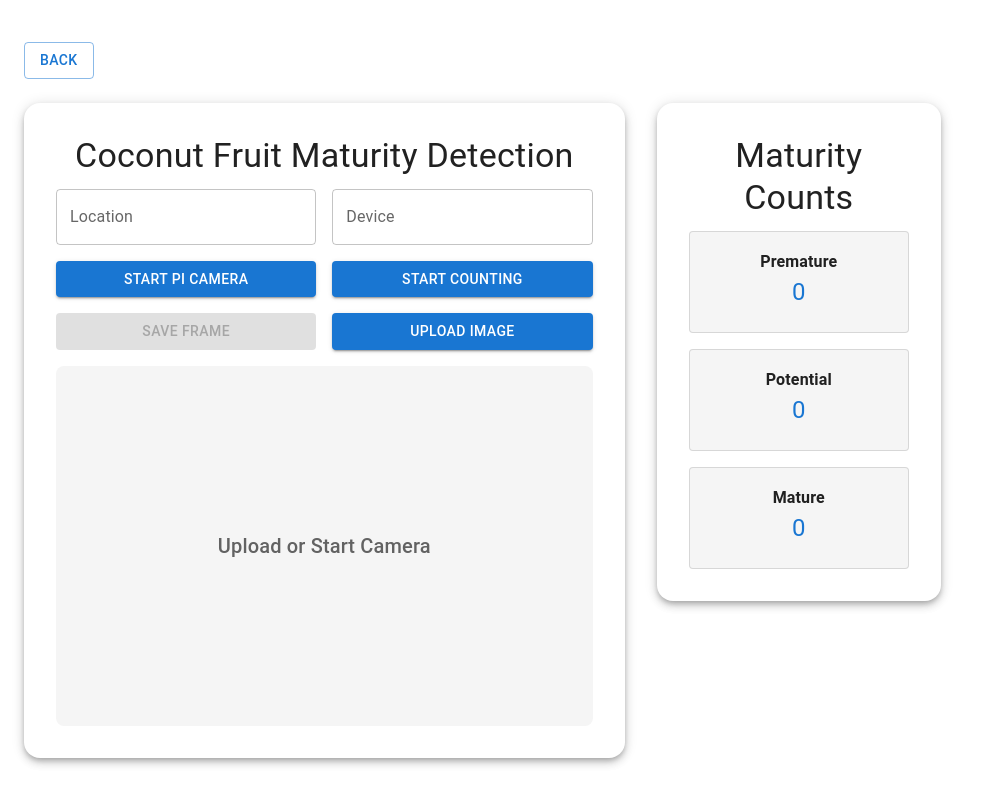
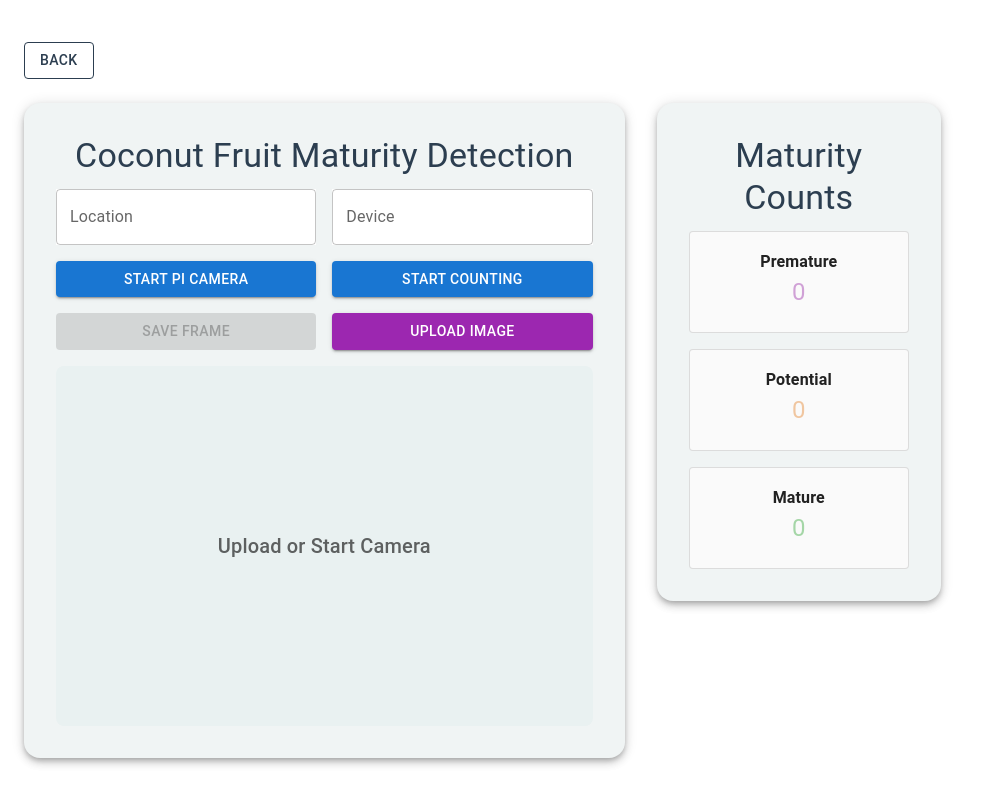
Before and after one commit to wwanjenn/Thesis-copy, a React (Vite) app in the folder frontend/: page / in a window 1280 px wide. Both pictures are taken after a click on the button "MATURITY DETECTION". Shown: the whole page, without its empty margins (0-988 px from the left). Built offline with nearby package versions, Linux system fonts and the light colour scheme.

Commit message:
adding more color

```diff
--- a/frontend/src/App.tsx
+++ b/frontend/src/App.tsx
@@ -1,6 +1,7 @@
 import { useState } from 'react';
 import { Box, Button, TextField, Container, Paper, Typography, Grid, Card, CardContent } from '@mui/material';
 import { motion } from 'framer-motion'; // Animate
+
 function App() {
   const [locationName, setLocationName] = useState('');
   const [deviceName, setDeviceName] = useState('');
@@ -108,11 +109,11 @@ function App() {
     <Grid container spacing={4}>
       <Grid item xs={12} md={8}>
         <motion.div initial={{ opacity: 0 }} animate={{ opacity: 1 }} transition={{ duration: 0.8 }}>
-          <Paper elevation={5} sx={{ p: 4, borderRadius: 4 }}>
-            <Typography variant="h4" textAlign="center" gutterBottom>Coconut Fruit Maturity Detection</Typography>
+          <Paper elevation={5} sx={{ p: 4, borderRadius: 4, backgroundColor: '#f0f4f4' }}>
+            <Typography variant="h4" textAlign="center" gutterBottom sx={{ color: '#2c3e50' }}>Coconut Fruit Maturity Detection</Typography>
             <Grid container spacing={2} mb={2}>
-              <Grid item xs={6}><TextField fullWidth label="Location" value={locationName} onChange={(e) => setLocationName(e.target.value)} /></Grid>
-              <Grid item xs={6}><TextField fullWidth label="Device" value={deviceName} onChange={(e) => setDeviceName(e.target.value)} /></Grid>
+              <Grid item xs={6}><TextField fullWidth label="Location" value={locationName} onChange={(e) => setLocationName(e.target.value)} sx={{ backgroundColor: 'white' }} /></Grid>
+              <Grid item xs={6}><TextField fullWidth label="Device" value={deviceName} onChange={(e) => setDeviceName(e.target.value)} sx={{ backgroundColor: 'white' }} /></Grid>
             </Grid>
             <Grid container spacing={2} mb={2}>
               <Grid item xs={6}><Button fullWidth variant="contained" color={isStreaming ? 'error' : 'primary'} onClick={isStreaming ? stopStream : startStream}>{isStreaming ? 'Stop Camera' : 'Start Pi Camera'}</Button></Grid>
@@ -121,13 +122,13 @@ function App() {
             <Grid container spacing={2} mb={2}>
               <Grid item xs={6}><Button fullWidth variant="contained" disabled={!isStreaming} onClick={captureFrame}>Save Frame</Button></Grid>
               <Grid item xs={6}>
-                <Button fullWidth variant="contained" component="label">
+                <Button fullWidth variant="contained" component="label" color="secondary">
                   Upload Image
                   <input hidden type="file" accept="image/*" onChange={handleImageUploadMat} />
                 </Button>
               </Grid>
             </Grid>
-            <Box sx={{ width: '100%', height: 360, borderRadius: 2, overflow: 'hidden', bgcolor: 'grey.100', display: 'flex', justifyContent: 'center', alignItems: 'center' }}>
+            <Box sx={{ width: '100%', height: 360, borderRadius: 2, overflow: 'hidden', bgcolor: '#e9f1f1', display: 'flex', justifyContent: 'center', alignItems: 'center' }}>
               {detectedImage
                 ? <img src={detectedImage} alt="Detection" style={{ width: '100%', height: '100%', objectFit: 'cover' }} />
                 : <Typography variant="h6" color="text.secondary">{isStreaming ? 'Streaming...' : 'Upload or Start Camera'}</Typography>
@@ -138,17 +139,24 @@ function App() {
       </Grid>
       <Grid item xs={12} md={4}>
         <motion.div initial={{ x: 50, opacity: 0 }} animate={{ x: 0, opacity: 1 }} transition={{ duration: 0.8 }}>
-          <Paper elevation={5} sx={{ p: 4, borderRadius: 4 }}>
-            <Typography variant="h4" textAlign="center" gutterBottom>Maturity Counts</Typography>
+          <Paper elevation={5} sx={{ p: 4, borderRadius: 4, backgroundColor: '#f0f4f4' }}>
+            <Typography variant="h4" textAlign="center" gutterBottom sx={{ color: '#2c3e50' }}>Maturity Counts</Typography>
             <Box display="flex" flexDirection="column" gap={2}>
-              {Object.entries(maturityCounts).map(([label, value]) => (
-                <Card key={label} variant="outlined" sx={{ bgcolor: 'grey.100', textAlign: 'center' }}>
-                  <CardContent>
-                    <Typography variant="subtitle1" fontWeight="bold">{label}</Typography>
-                    <Typography variant="h5" color="primary">{value}</Typography>
-                  </CardContent>
-                </Card>
-              ))}
+              {Object.entries(maturityCounts).map(([label, value]) => {
+                let color;
+                if (label === 'Premature') color = '#d0a1d6'; // Soft pinkish-purple
+                if (label === 'Potential') color = '#f0c6a0'; // Soft peach
+                if (label === 'Mature') color = '#a5d6a7'; // Soft green
+
+                return (
+                  <Card key={label} variant="outlined" sx={{ bgcolor: '#fafafa', textAlign: 'center' }}>
+                    <CardContent>
+                      <Typography variant="subtitle1" fontWeight="bold">{label}</Typography>
+                      <Typography variant="h5" style={{ color }}>{value}</Typography>
+                    </CardContent>
+                  </Card>
+                );
+              })}
             </Box>
           </Paper>
         </motion.div>
@@ -158,24 +166,24 @@ function App() {
 
   const renderCocomadInterface = () => (
     <motion.div initial={{ opacity: 0 }} animate={{ opacity: 1 }} transition={{ duration: 0.8 }}>
-      <Paper elevation={5} sx={{ p: 4, borderRadius: 4 }}>
-        <Typography variant="h4" textAlign="center" gutterBottom>Coconut Tree Disease Classification</Typography>
+      <Paper elevation={5} sx={{ p: 4, borderRadius: 4, backgroundColor: '#f0f4f4' }}>
+        <Typography variant="h4" textAlign="center" gutterBottom sx={{ color: '#2c3e50' }}>Coconut Tree Disease Classification</Typography>
         <Grid container spacing={2} mb={2}>
-          <Grid item xs={6}><TextField fullWidth label="Location" value={locationName} onChange={(e) => setLocationName(e.target.value)} /></Grid>
-          <Grid item xs={6}><TextField fullWidth label="Device" value={deviceName} onChange={(e) => setDeviceName(e.target.value)} /></Grid>
+          <Grid item xs={6}><TextField fullWidth label="Location" value={locationName} onChange={(e) => setLocationName(e.target.value)} sx={{ backgroundColor: 'white' }} /></Grid>
+          <Grid item xs={6}><TextField fullWidth label="Device" value={deviceName} onChange={(e) => setDeviceName(e.target.value)} sx={{ backgroundColor: 'white' }} /></Grid>
         </Grid>
-        <Button fullWidth variant="contained" component="label">
+        <Button fullWidth variant="contained" component="label" color="secondary">
           Upload Coconut Image
           <input hidden type="file" accept="image/*" onChange={handleImageUpload} />
         </Button>
-        <Box mt={3} sx={{ width: '100%', height: 360, borderRadius: 2, overflow: 'hidden', bgcolor: 'grey.100', display: 'flex', justifyContent: 'center', alignItems: 'center' }}>
+        <Box mt={3} sx={{ width: '100%', height: 360, borderRadius: 2, overflow: 'hidden', bgcolor: '#e9f1f1', display: 'flex', justifyContent: 'center', alignItems: 'center' }}>
           {detectedImageDisease
             ? <img src={detectedImageDisease} alt="Disease Detection" style={{ width: '100%', height: '100%', objectFit: 'cover' }} />
             : <Typography variant="h6" color="text.secondary">Upload to classify disease</Typography>
           }
         </Box>
         {diseaseResult && (
-          <Typography mt={3} variant="h5" color="success.main" textAlign="center">
+          <Typography mt={3} variant="h5" color="primary" textAlign="center">
             {diseaseResult}
           </Typography>
         )}
@@ -188,9 +196,9 @@ function App() {
       <Container maxWidth="md">
         <motion.div initial={{ scale: 0.8, opacity: 0 }} animate={{ scale: 1, opacity: 1 }} transition={{ duration: 0.6 }}>
           <Box textAlign="center" py={10}>
-            <Typography variant="h3" gutterBottom>Welcome to CocoMD v0.1</Typography>
+            <Typography variant="h3" gutterBottom sx={{ color: '#2c3e50' }}>Welcome to CocoMD v0.1</Typography>
             <Box mt={5} display="flex" justifyContent="center" gap={3}>
-              <Button size="large" variant="contained" onClick={() => setSelectedInterface('COCOMAT')}>Maturity Detection</Button>
+              <Button size="large" variant="contained" onClick={() => setSelectedInterface('COCOMAT')} color="primary">Maturity Detection</Button>
               <Button size="large" variant="contained" color="secondary" onClick={() => setSelectedInterface('COCOMAD')}>Disease Classification</Button>
             </Box>
           </Box>
@@ -201,7 +209,7 @@ function App() {
 
   return (
     <Container maxWidth="xl" sx={{ py: 4 }}>
-      <Button variant="outlined" onClick={() => setSelectedInterface(null)} sx={{ mb: 3 }}>
+      <Button variant="outlined" onClick={() => setSelectedInterface(null)} sx={{ mb: 3, color: '#2c3e50', borderColor: '#2c3e50' }}>
         Back
       </Button>
       {selectedInterface === 'COCOMAT' ? renderCocomatInterface() : renderCocomadInterface()}
```
